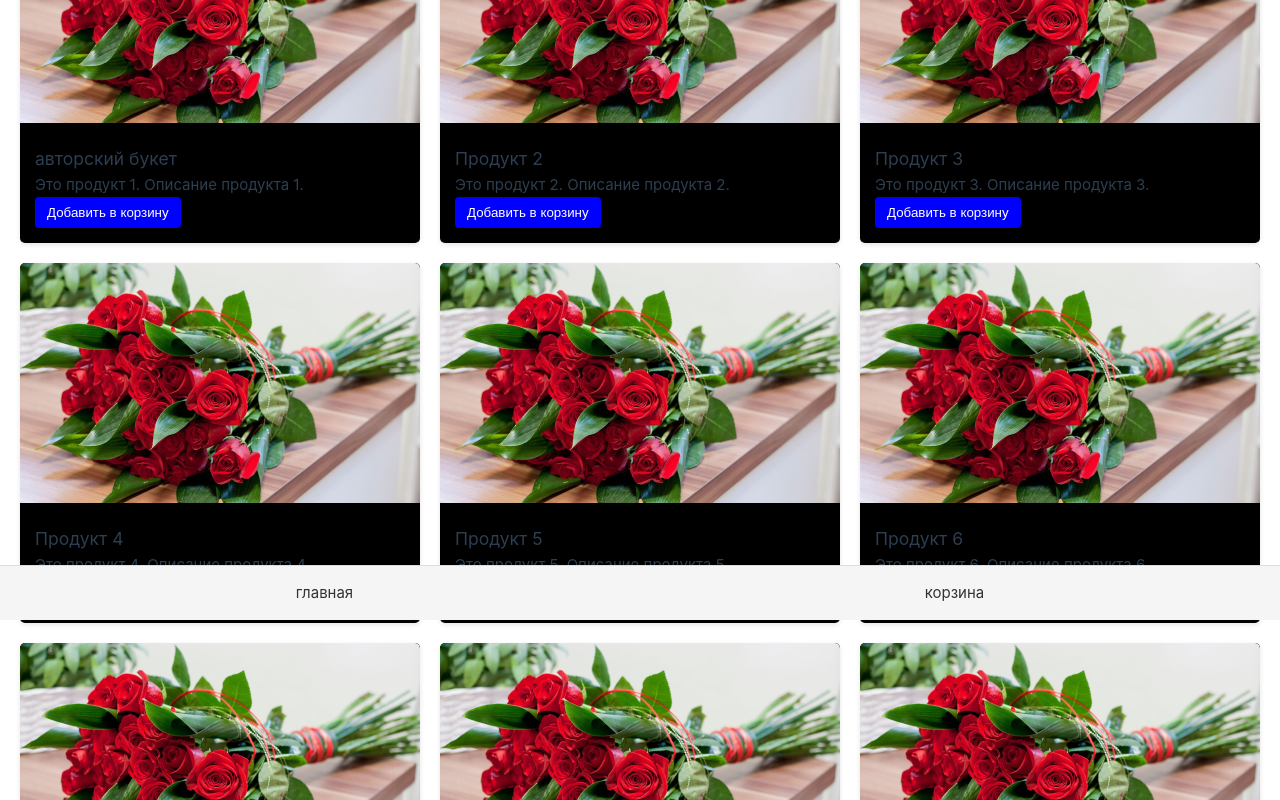
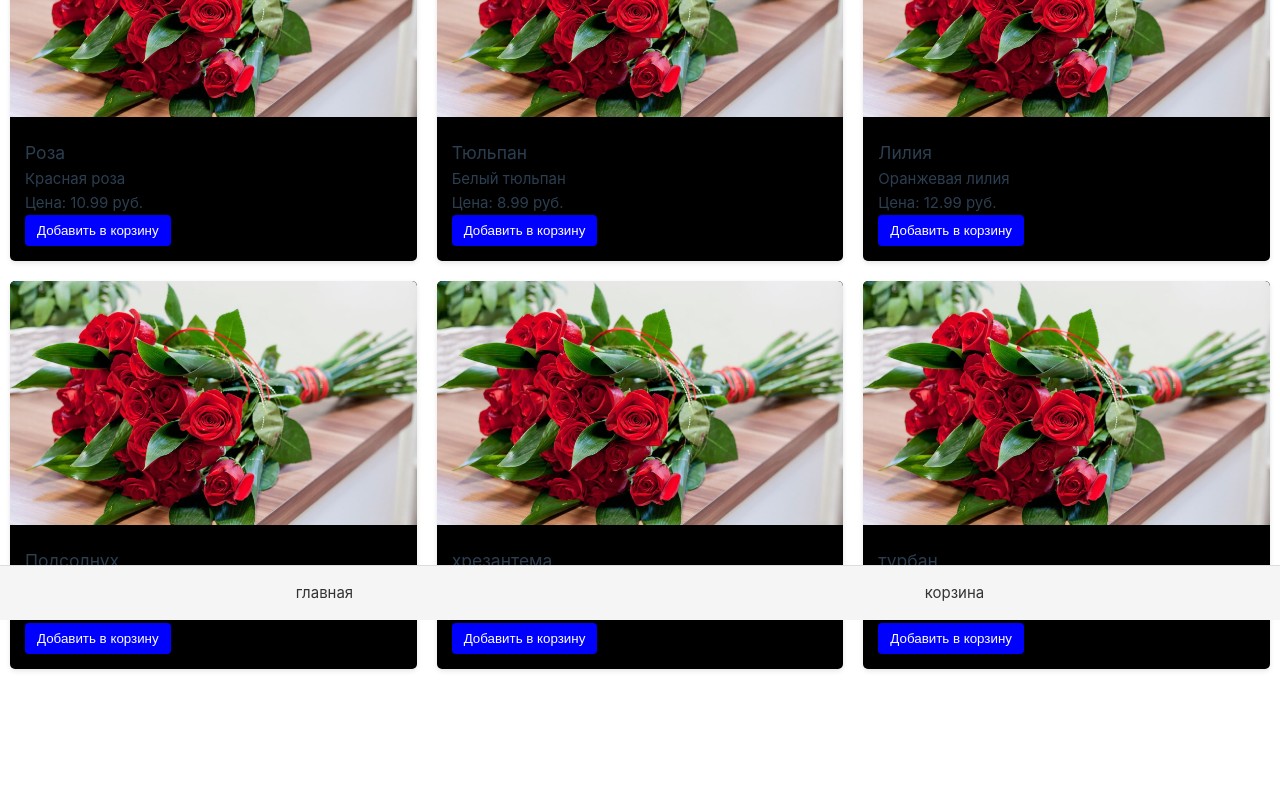
Before and after one commit to atikij/telegram-web-app-store, a Vue app: page /home in a window 1280 px wide. Shown: the part 180-980 px from the top of the page. After the commit the page ends 869 px from the top, so only its background shows below. Built offline with nearby package versions, Linux system fonts and the light colour scheme.

Commit message:
v3 добавлена корзина

```diff
--- a/src/App.vue
+++ b/src/App.vue
@@ -36,11 +36,6 @@ export default {
 </script>
 
 <style scoped>
-.main-content {
-  padding: 10px;
-
-}
-
 .main-window-search-container {
   top: 0;
   width: 100%;
--- /dev/null
+++ b/src/assets/flowers.json
@@ -0,0 +1,50 @@
+[
+  {
+    "id": 1,
+    "name": "Роза",
+    "description": "Красная роза",
+    "image": "../assets/rose.jpg",
+    "price": 10.99,
+    "quantity": 50
+  },
+  {
+    "id": 2,
+    "name": "Тюльпан",
+    "description": "Белый тюльпан",
+    "image": "tulip.jpg",
+    "price": 8.99,
+    "quantity": 30
+  },
+  {
+    "id": 3,
+    "name": "Лилия",
+    "description": "Оранжевая лилия",
+    "image": "lily.jpg",
+    "price": 12.99,
+    "quantity": 20
+  },
+  {
+    "id": 4,
+    "name": "Подсолнух",
+    "description": "Желтый подсолнух",
+    "image": "sunflower.jpg",
+    "price": 14.99,
+    "quantity": 40
+  },
+  {
+    "id": 5,
+    "name": "хрезантема",
+    "description": "Оранжевая лилия",
+    "image": "lily.jpg",
+    "price": 12.99,
+    "quantity": 20
+  },
+  {
+    "id": 6,
+    "name": "турбан",
+    "description": "Оранжевая лилия",
+    "image": "lily.jpg",
+    "price": 12.99,
+    "quantity": 20
+  }
+]
--- a/src/components/ProductCard.vue
+++ b/src/components/ProductCard.vue
@@ -5,71 +5,50 @@
       <div class="product-details">
         <h3>{{ product.name }}</h3>
         <p>{{ product.description }}</p>
-        <button @click="addToCart(product)">Добавить в корзину</button>
+        <p>Цена: {{ product.price }} руб.</p>
+        <button @click="addToCart(product.id)">Добавить в корзину</button>
       </div>
     </div>
+    <!-- Вставляем компонент корзины -->
   </div>
 </template>
 <script>
+import flowerData from "@/assets/flowers.json";
+import CartView from "@/views/CartView.vue";
 export default {
   data() {
     return {
-      products: [
-        {
-          id: 1,
-          name: "авторский букет",
-          description: "Это продукт 1. Описание продукта 1.",
-          image: "..assets/rose.jpg"
-        },
-        {
-          id: 2,
-          name: "Продукт 2",
-          description: "Это продукт 2. Описание продукта 2."
-        },
-        {
-          id: 3,
-          name: "Продукт 3",
-          description: "Это продукт 3. Описание продукта 3."
-        },
-        {
-          id: 4,
-          name: "Продукт 4",
-          description: "Это продукт 4. Описание продукта 4."
-        },
-        {
-          id: 5,
-          name: "Продукт 5",
-          description: "Это продукт 5. Описание продукта 5."
-        },
-        {
-          id: 6,
-          name: "Продукт 6",
-          description: "Это продукт 6. Описание продукта 6."
-        },
-        {
-          id: 5,
-          name: "Продукт 5",
-          description: "Это продукт 5. Описание продукта 5."
-        },
-        {
-          id: 6,
-          name: "Продукт 6",
-          description: "Это продукт 6. Описание продукта 6."
-        },
-        {
-          id: 5,
-          name: "Продукт 5",
-          description: "Это продукт 5. Описание продукта 5."
-        },
-        {
-          id: 6,
-          name: "Продукт 6",
-          description: "Это продукт 6. Описание продукта 6."
-        }
-      ]
+      products: flowerData,
+      cart: [], // Инициализируем корзину пустым массивом
     };
-  }
-}
+  },
+  methods: {
+    isInCart(itemId) {
+      if (!localStorage.getItem("cart")) {
+        localStorage.setItem("cart", JSON.stringify([]));
+      }
+      const cartItem = this.cart.find(({ id }) => id === itemId);
+      return Boolean(cartItem);
+    },
+    addToCart(itemId) {
+      const item = this.products.find(({ id }) => id === itemId);
+      if (!localStorage.getItem("cart")) {
+        localStorage.setItem("cart", JSON.stringify([]));
+      }
+      const cartItems = JSON.parse(localStorage.getItem("cart"));
+      cartItems.push(item);
+      localStorage.setItem("cart", JSON.stringify(cartItems));
+      this.cart = JSON.parse(localStorage.getItem("cart"));
+    },
+    removeFromCart(itemId) {
+      const cartItems = JSON.parse(localStorage.getItem("cart"));
+      const index = cartItems.findIndex(({ id }) => id === itemId);
+      cartItems.splice(index, 1);
+      localStorage.setItem("cart", JSON.stringify(cartItems));
+      this.cart = JSON.parse(localStorage.getItem("cart"));
+    },
+  },
+};
 </script>
 <style>
 .product-list {
--- a/src/views/CartView.vue
+++ b/src/views/CartView.vue
@@ -1,13 +1,102 @@
-<!-- ProductCard.vue -->
 <template>
- {{223242143}}
+  <div class="cart">
+    <h1>Корзина</h1>
+    <div v-for="(c, index) in cart" :key="c.id" class="cart-item">
+      <img src="../assets/rose.jpg" alt="Product Image" class="cart-image" />
+      <div class="cart-details">
+        <h3>{{ c.name }}</h3>
+        <p>Цена: {{ c.price }} руб.</p>
+        <button @click="removeFromCart(index)">Удалить из корзины</button>
+      </div>
+    </div>
+    <div class="total">
+      <p>Общая сумма: {{}} руб.</p>
+    </div>
+  </div>
 </template>
 
-<script setup>
-import { ref, defineProps } from 'vue';
-
-const props = defineProps(['product']);
+<script>
+import flowerData from "@/assets/flowers.json";
+export default {
+  name: "Cart",
+  data() {
+    return {
+      cart: [],
+    };
+  },
+  methods: {
+    removeFromCart(itemId) {
+      const cartItems = JSON.parse(localStorage.getItem("cart"));
+      const index = cartItems.findIndex(({ id }) => id === itemId);
+      cartItems.splice(index, 1);
+      localStorage.setItem("cart", JSON.stringify(cartItems));
+      this.cart = JSON.parse(localStorage.getItem("cart"));
+    },
+    getCart() {
+      if (!localStorage.getItem("cart")) {
+        localStorage.setItem("cart", JSON.stringify([]));
+      }
+      this.cart = JSON.parse(localStorage.getItem("cart"));
+    },
+  },
+  beforeMount() {
+    this.getCart();
+  },
+};
 </script>
 
 <style scoped>
+.cart {
+  max-width: 800px;
+  margin: 0 auto;
+}
+
+.cart-item {
+  display: flex;
+  margin-bottom: 20px;
+  padding: 10px;
+  border: 1px solid #ddd;
+  border-radius: 5px;
+}
+
+.cart-image {
+  width: 80px;
+  height: 80px;
+  object-fit: cover;
+  border-radius: 5px;
+  margin-right: 10px;
+}
+
+.cart-details {
+  flex-grow: 1;
+}
+
+.cart-details h3 {
+  margin-bottom: 5px;
+}
+
+.cart-details p {
+  margin: 0;
+}
+
+button {
+  background-color: #3498db;
+  color: #fff;
+  border: none;
+  padding: 8px 12px;
+  border-radius: 5px;
+  cursor: pointer;
+  transition: background-color 0.3s;
+}
+
+button:hover {
+  background-color: #267bb5;
+}
+
+.total {
+  margin-top: 20px;
+  text-align: right;
+  font-size: 18px;
+  font-weight: bold;
+}
 </style>
```
